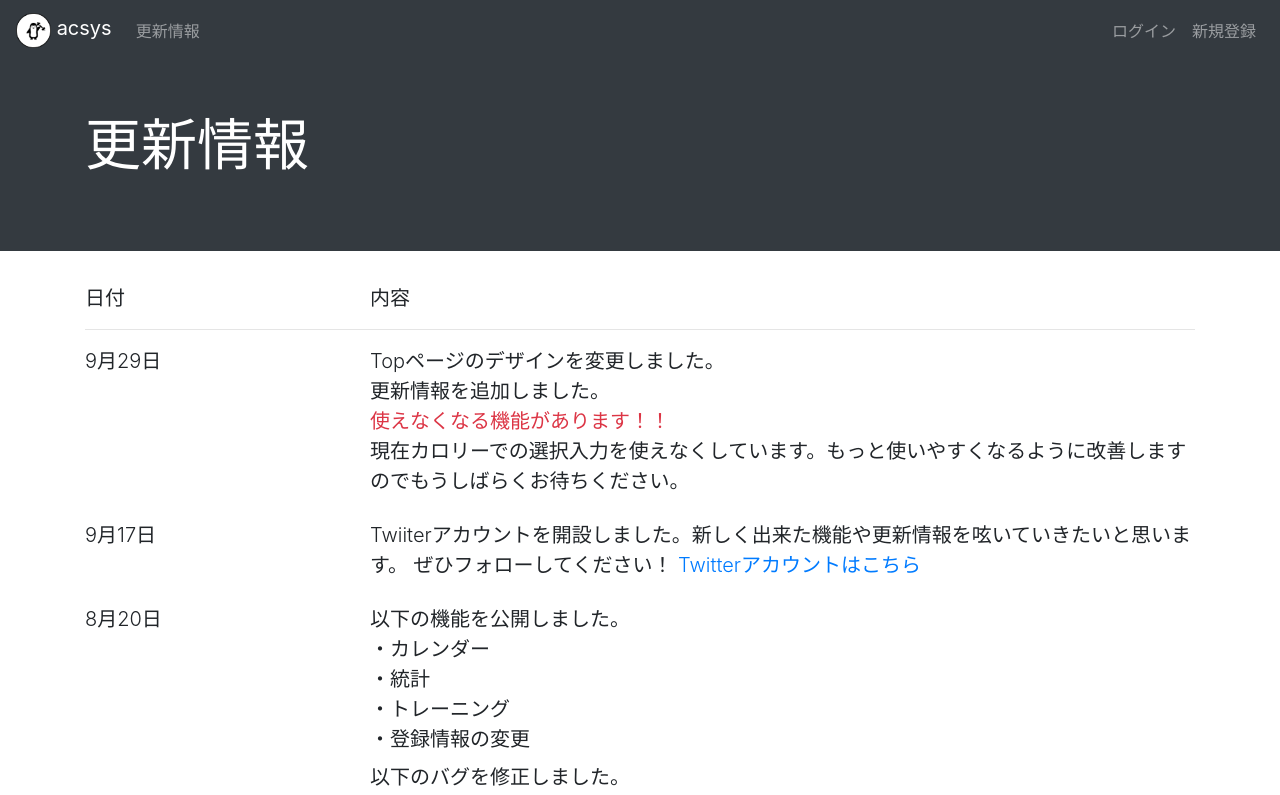
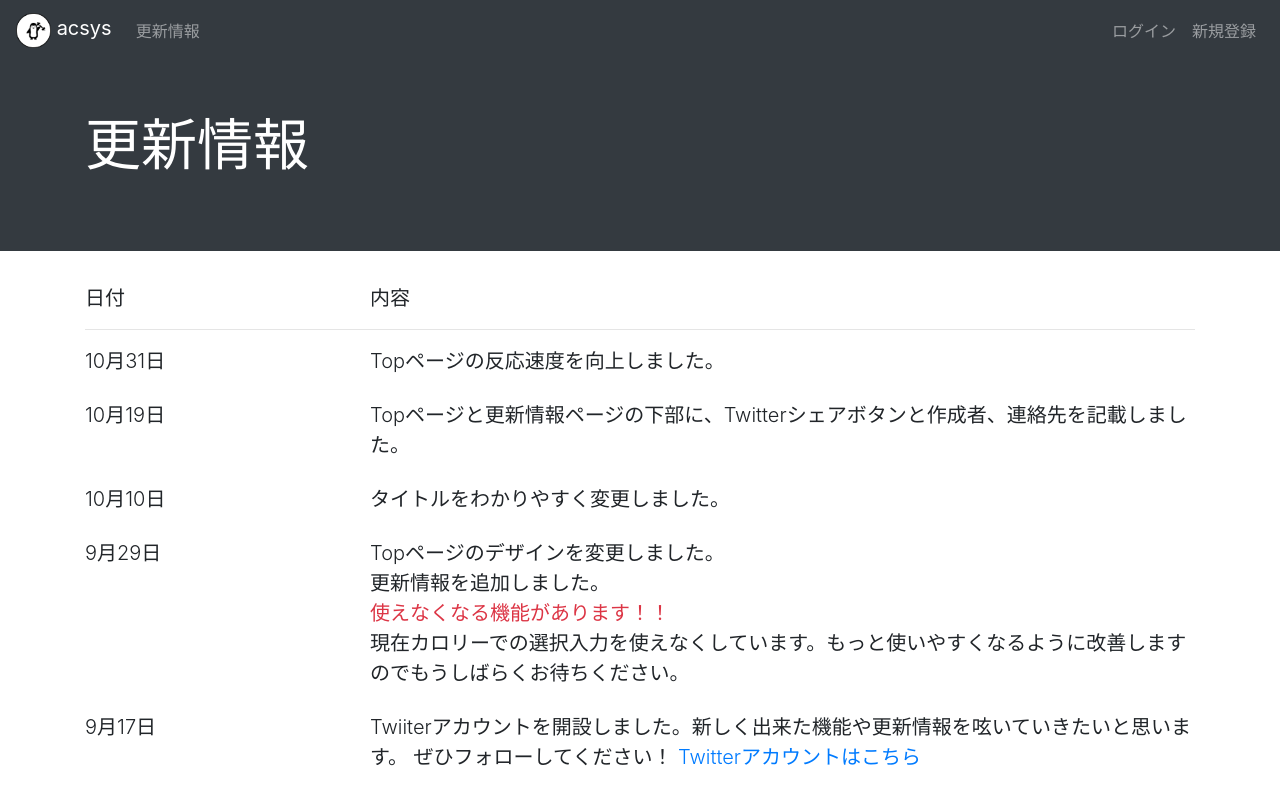
Before and after one commit to ASO1701028/acsysproject, a Vue app: page /updateinformation in a window 1280 px wide. Shown: the top 795 px of the page. Built offline with nearby package versions, Linux system fonts and the light colour scheme; what v-calendar would draw is missing.

Commit message:
+update 更新情報ページに追加

```diff
--- a/src/components/UpdateInformation.vue
+++ b/src/components/UpdateInformation.vue
@@ -17,6 +17,30 @@
             <hr>
             <div class="row mb-4">
                 <div class="col-3 lead">
+                    10月31日
+                </div>
+                <div class="col lead">
+                    Topページの反応速度を向上しました。<br>
+                </div>
+            </div><!-- /.row mb-4 -->
+            <div class="row mb-4">
+                <div class="col-3 lead">
+                    10月19日
+                </div>
+                <div class="col lead">
+                    Topページと更新情報ページの下部に、Twitterシェアボタンと作成者、連絡先を記載しました。<br>
+                </div>
+            </div><!-- /.row mb-4 -->
+            <div class="row mb-4">
+                <div class="col-3 lead">
+                    10月10日
+                </div>
+                <div class="col lead">
+                    タイトルをわかりやすく変更しました。<br>
+                </div>
+            </div><!-- /.row mb-4 -->
+            <div class="row mb-4">
+                <div class="col-3 lead">
                     9月29日
                 </div>
                 <div class="col lead">
@@ -25,7 +49,7 @@
                     <span class="text-danger mt-3">使えなくなる機能があります！！</span><br>
                     現在カロリーでの選択入力を使えなくしています。もっと使いやすくなるように改善しますのでもうしばらくお待ちください。
                 </div>
-            </div><!-- /.row mb-3 -->
+            </div><!-- /.row mb-4 -->
             <div class="row mb-4">
                 <div class="col-3 lead">
                     9月17日
@@ -35,7 +59,7 @@
                     ぜひフォローしてください！
                     <a href="https://twitter.com/acsys_calorie">Twitterアカウントはこちら</a>
                 </div>
-            </div><!-- /.row mb-3 -->
+            </div><!-- /.row mb-4 -->
             <div class="row mb-4">
                 <div class="col-3 lead">
                     8月20日
@@ -52,7 +76,7 @@
                     ・新しく摂取カロリーを登録すると、前に登録した摂取カロリーが消えること。<br>
                     ・統計機能でリストにある貯金の表示ミスを修正しました。
                 </div>
-            </div><!-- /.row mb-3 -->
+            </div><!-- /.row mb-4 -->
             <div class="row mb-4">
                 <div class="col-3 lead">
                     8月14日
@@ -60,7 +84,7 @@
                 <div class="col lead">
                     サイト公開しました。
                 </div>
-            </div><!-- /.row mb-3 -->
+            </div><!-- /.row mb-4 -->
         </div><!-- /.container -->
         <hr class="featurette-divider  mt-5">
         <footer class="container">
```
